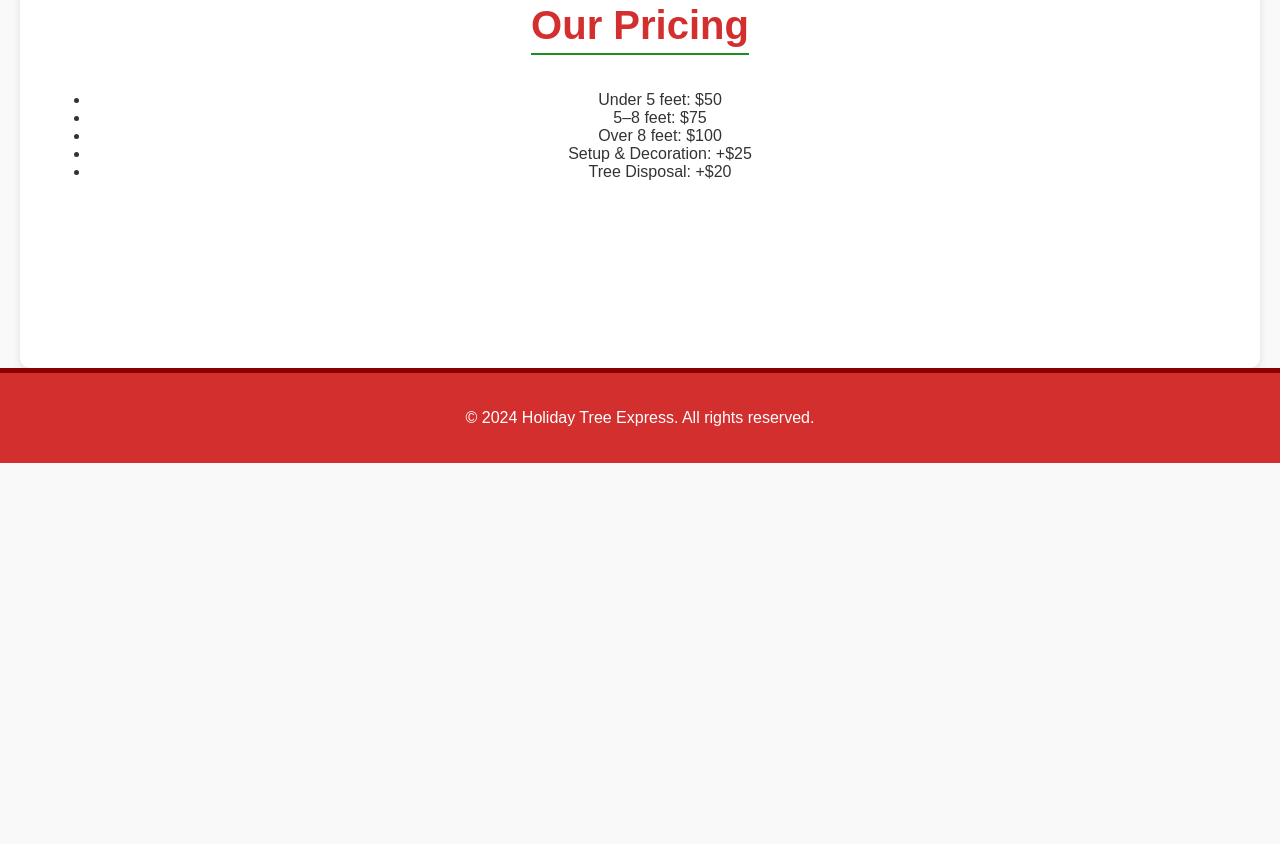
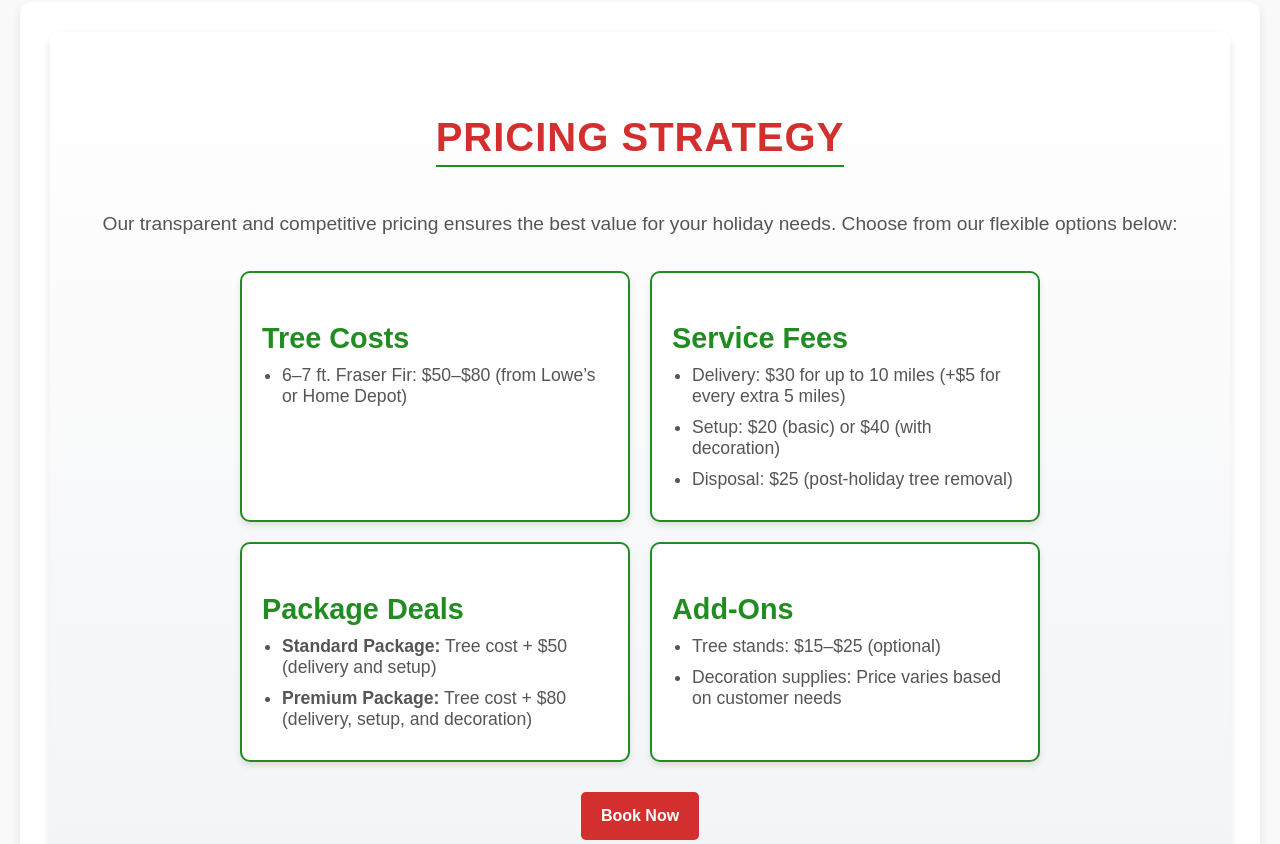
Before and after one commit to HolidayBros/HolidayTreeExpress, a plain HTML site: page pricing.html in a window 1280 px wide. Shown: the part 337-1181 px from the top of the page. Before the commit the page ends 800 px from the top, so only its background shows below. Drawn offline with Linux system fonts and the light colour scheme.

Commit message:
Add files via upload

```diff
--- a/pricing.html
+++ b/pricing.html
@@ -5,28 +5,142 @@
     <meta name="viewport" content="width=device-width, initial-scale=1.0">
     <title>Pricing - Holiday Tree Express</title>
     <link rel="stylesheet" href="styles.css">
+    <style>
+        /* Inline styles for a unique pricing design */
+        .pricing-section {
+            padding: 50px 20px;
+            background: linear-gradient(to bottom, #ffffff, #f3f4f6);
+            border-radius: 10px;
+            box-shadow: 0px 4px 8px rgba(0, 0, 0, 0.1);
+            text-align: center;
+        }
+
+        .pricing-section h2 {
+            font-size: 2.5em;
+            color: #d32f2f;
+            margin-bottom: 20px;
+            text-transform: uppercase;
+            letter-spacing: 1px;
+        }
+
+        .pricing-section p {
+            font-size: 1.2em;
+            line-height: 1.8em;
+            margin-bottom: 30px;
+            color: #555;
+        }
+
+        .pricing-table {
+            display: grid;
+            grid-template-columns: 1fr 1fr;
+            gap: 20px;
+            margin: 0 auto;
+            max-width: 800px;
+        }
+
+        .pricing-card {
+            background: white;
+            padding: 20px;
+            border-radius: 10px;
+            border: 2px solid #228B22;
+            box-shadow: 0px 4px 6px rgba(0, 0, 0, 0.1);
+            text-align: left;
+        }
+
+        .pricing-card h3 {
+            font-size: 1.8em;
+            color: #228B22;
+            margin-bottom: 10px;
+        }
+
+        .pricing-card ul {
+            list-style-type: disc;
+            margin: 0;
+            padding-left: 20px;
+        }
+
+        .pricing-card ul li {
+            font-size: 1.1em;
+            margin-bottom: 10px;
+            color: #555;
+        }
+
+        .call-to-action {
+            margin-top: 30px;
+            padding: 15px 20px;
+            background-color: #d32f2f;
+            color: white;
+            text-decoration: none;
+            border-radius: 5px;
+            font-weight: bold;
+            display: inline-block;
+            transition: background-color 0.3s ease;
+        }
+
+        .call-to-action:hover {
+            background-color: #a00000;
+        }
+    </style>
 </head>
 <body>
     <header>
-        <h1>Pricing</h1>
+        <h1>Holiday Tree Express</h1>
+        <p>Your One-Stop Christmas Tree Delivery & Setup Service</p>
     </header>
+
     <nav>
         <a href="index.html">Home</a>
         <a href="services.html">Services</a>
         <a href="contact.html">Contact</a>
     </nav>
+
     <main>
-        <section>
-            <h2>Our Pricing</h2>
-            <ul>
-                <li>Under 5 feet: $50</li>
-                <li>5–8 feet: $75</li>
-                <li>Over 8 feet: $100</li>
-                <li>Setup & Decoration: +$25</li>
-                <li>Tree Disposal: +$20</li>
-            </ul>
+        <section class="pricing-section">
+            <h2>Pricing Strategy</h2>
+            <p>Our transparent and competitive pricing ensures the best value for your holiday needs. Choose from our flexible options below:</p>
+
+            <div class="pricing-table">
+                <!-- Card 1: Tree Costs -->
+                <div class="pricing-card">
+                    <h3>Tree Costs</h3>
+                    <ul>
+                        <li>6–7 ft. Fraser Fir: $50–$80 (from Lowe’s or Home Depot)</li>
+                    </ul>
+                </div>
+
+                <!-- Card 2: Service Fees -->
+                <div class="pricing-card">
+                    <h3>Service Fees</h3>
+                    <ul>
+                        <li>Delivery: $30 for up to 10 miles (+$5 for every extra 5 miles)</li>
+                        <li>Setup: $20 (basic) or $40 (with decoration)</li>
+                        <li>Disposal: $25 (post-holiday tree removal)</li>
+                    </ul>
+                </div>
+
+                <!-- Card 3: Package Deals -->
+                <div class="pricing-card">
+                    <h3>Package Deals</h3>
+                    <ul>
+                        <li><strong>Standard Package:</strong> Tree cost + $50 (delivery and setup)</li>
+                        <li><strong>Premium Package:</strong> Tree cost + $80 (delivery, setup, and decoration)</li>
+                    </ul>
+                </div>
+
+                <!-- Card 4: Add-Ons -->
+                <div class="pricing-card">
+                    <h3>Add-Ons</h3>
+                    <ul>
+                        <li>Tree stands: $15–$25 (optional)</li>
+                        <li>Decoration supplies: Price varies based on customer needs</li>
+                    </ul>
+                </div>
+            </div>
+
+            <a href="contact.html" class="call-to-action">Book Now</a>
         </section>
     </main>
+
     <footer>
         <p>© 2024 Holiday Tree Express. All rights reserved.</p>
     </footer>
```
